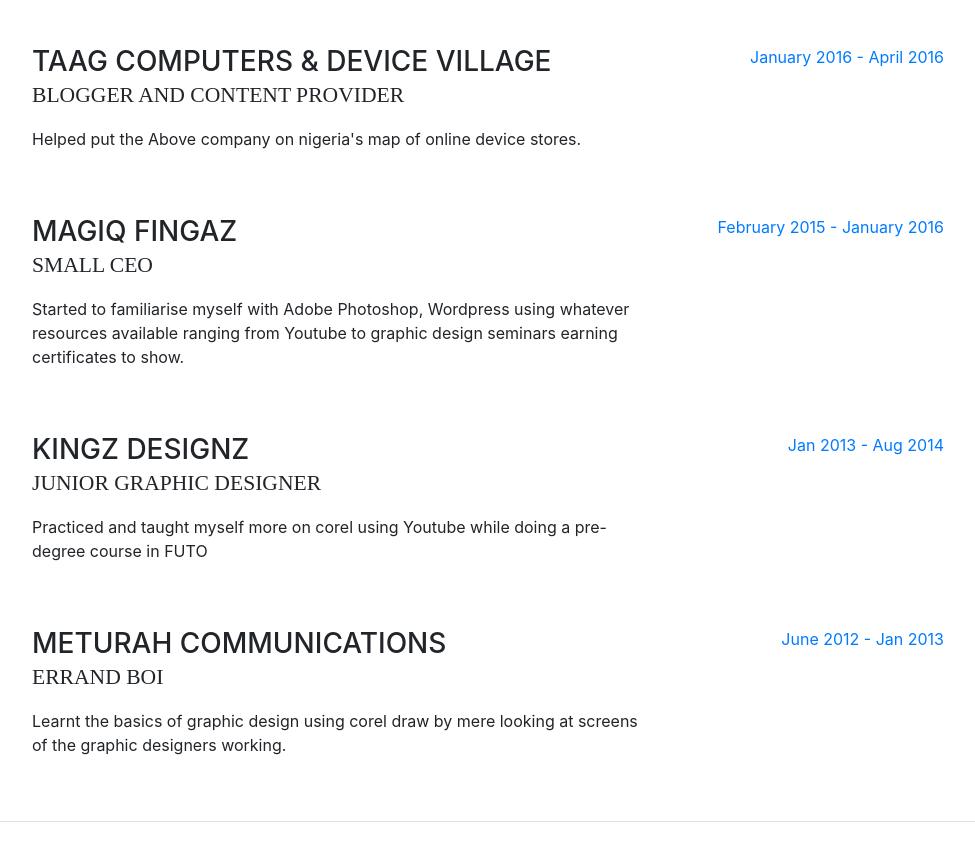
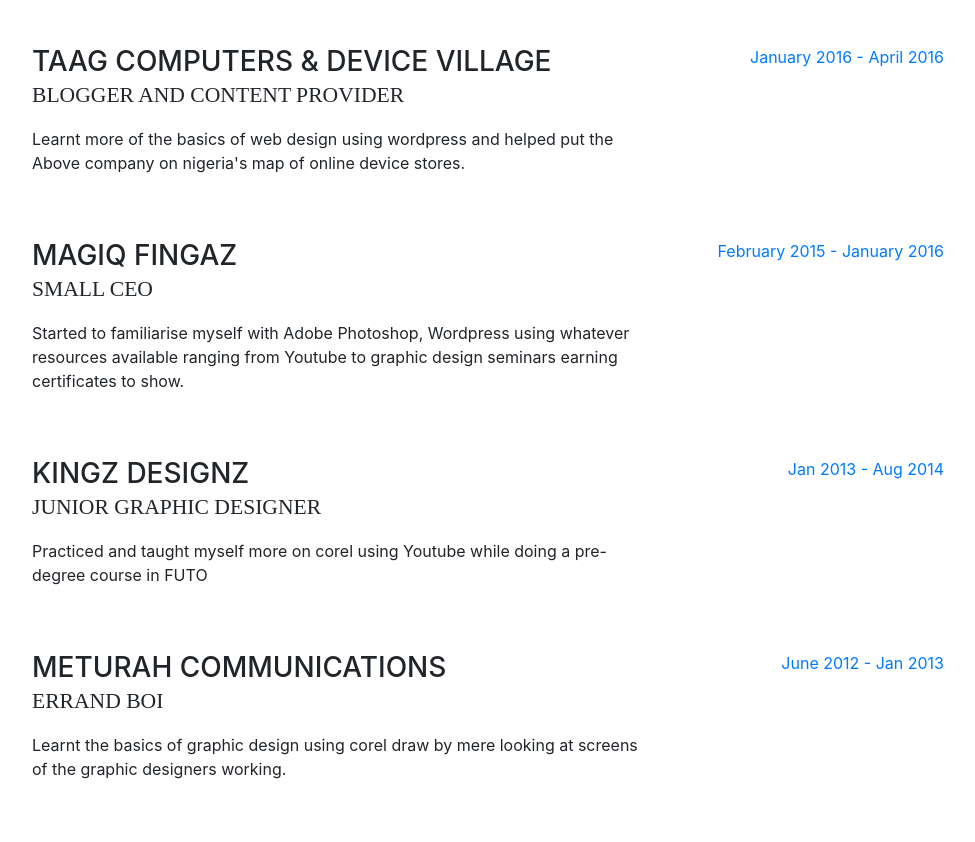
Before and after one commit to Kingmagiq/MagiQ-Rapid-Web, a website with bundled scripts: page index.html in a window 1280 px wide. Shown: the part 1689-2531 px from the top of the page, without its empty margins (288-1263 px from the left). Built offline with nearby package versions, Linux system fonts and the light colour scheme; a web font is replaced by a local one.

Commit message:
Done editing my profile.

```diff
--- a/index.html
+++ b/index.html
@@ -164,7 +164,7 @@
             <div class="resume-content mr-auto">
               <h3 class="mb-0">Taag Computers &amp; Device Village </h3>
               <div class="subheading mb-3">Blogger and Content Provider</div>
-              <p>Helped put the Above company on nigeria's map of online device stores.</p>
+              <p>Learnt more of the basics of web design using wordpress and helped put the Above company on nigeria's map of online device stores.</p>
             </div>
             <div class="resume-date text-md-right">
               <span class="text-primary">January 2016 - April 2016</span>
```
